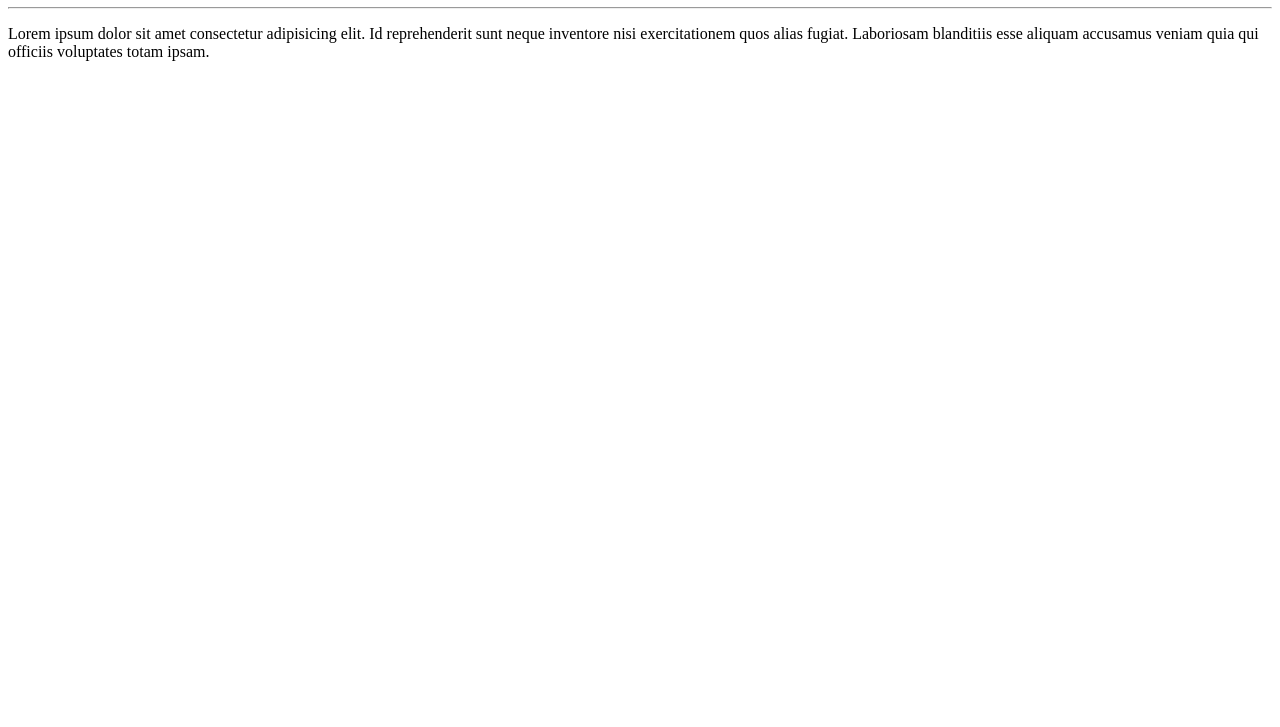
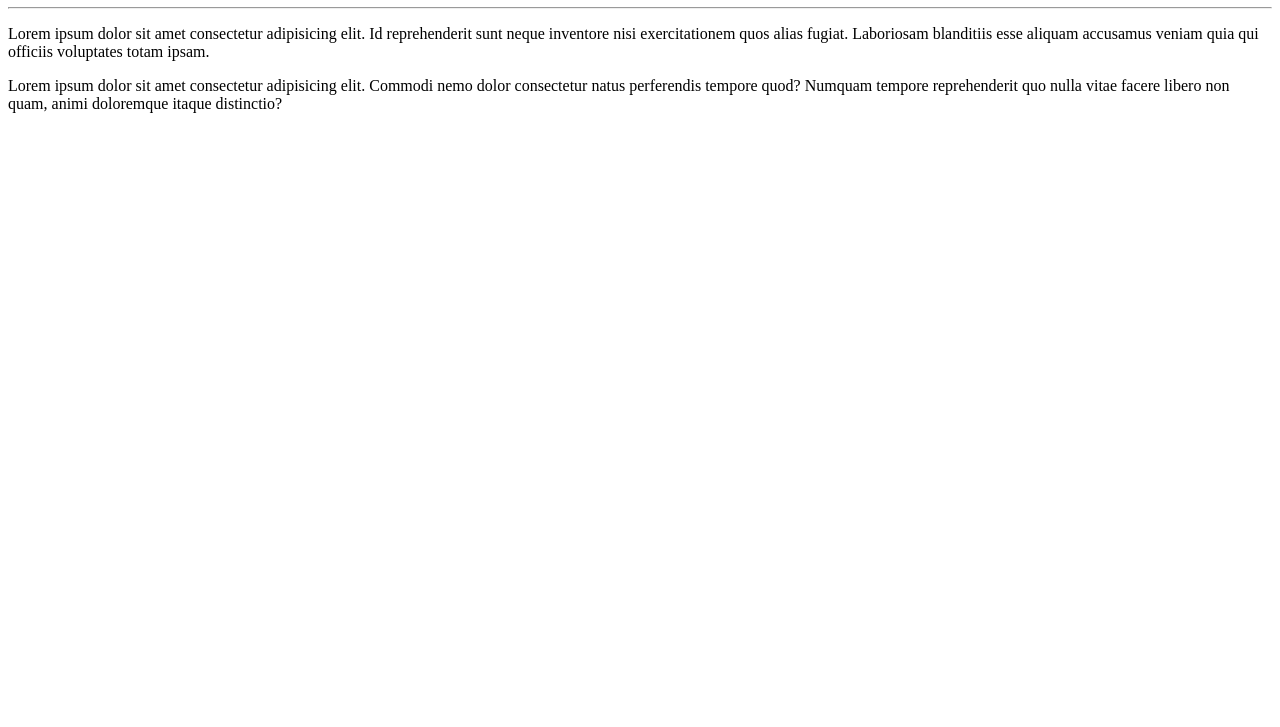
Before and after one commit to wallace22w/Ola-mundo, a plain HTML site: page site-exemplo/index.html in a window 1280 px wide. Shown: the part 73-800 px from the top of the page. Drawn offline with Linux system fonts and the light colour scheme.

Commit message:
adicionei um parágrafo

```diff
--- a/site-exemplo/index.html
+++ b/site-exemplo/index.html
@@ -9,5 +9,6 @@
    <h1>Olá, Mundo!</h1>
    <hr>
    <p>Lorem ipsum dolor sit amet consectetur adipisicing elit. Id reprehenderit sunt neque inventore nisi exercitationem quos alias fugiat. Laboriosam blanditiis esse aliquam accusamus veniam quia qui officiis voluptates totam ipsam.</p>
+   <p>Lorem ipsum dolor sit amet consectetur adipisicing elit. Commodi nemo dolor consectetur natus perferendis tempore quod? Numquam tempore reprehenderit quo nulla vitae facere libero non quam, animi doloremque itaque distinctio?</p>
 </body>
 </html>
```
